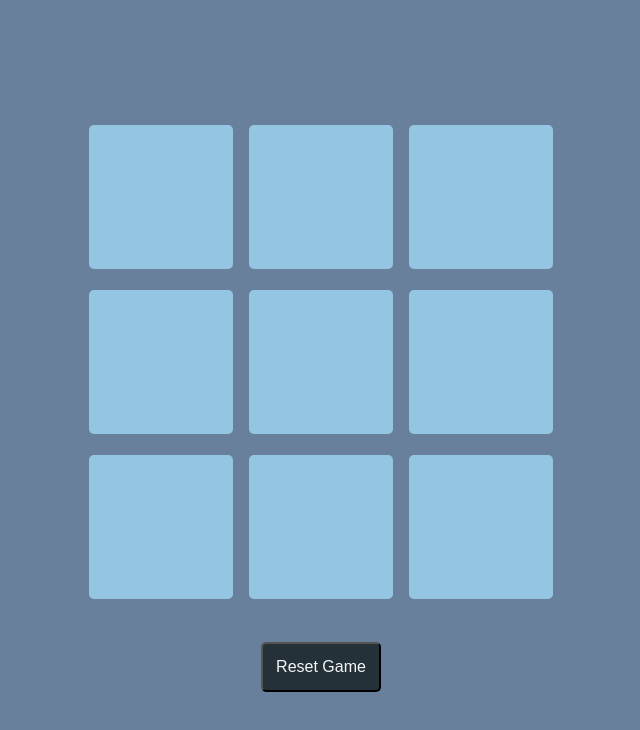
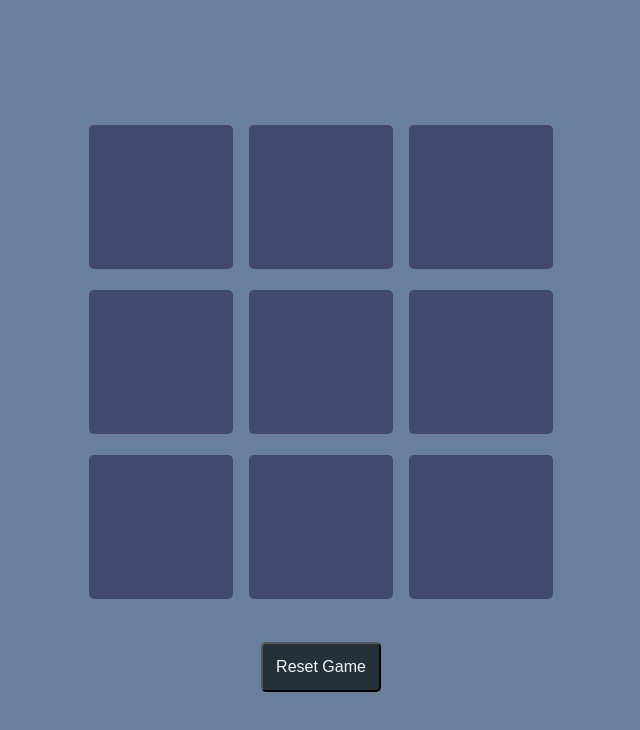
Before and after one commit to bhartimarko/Tic-Tac-Toe, a plain HTML site: page index.html in a window 1280 px wide. Shown: the part 60-790 px from the top of the page, without its empty margins (319-959 px from the left). Drawn offline with Linux system fonts and the light colour scheme.

Commit message:
#new color in boxes

```diff
--- a/style.css
+++ b/style.css
@@ -45,7 +45,7 @@ h1{
     border-radius: 5px;
     box-shadow: rgb(170, 196, 227);
     border: none;
-    background-color: rgb(148, 198, 227);
+    background-color: rgb(65, 73, 111);
     font-size: xx-large;
     color: black;
 }
```
Also changed, not shown: 1 other file.
